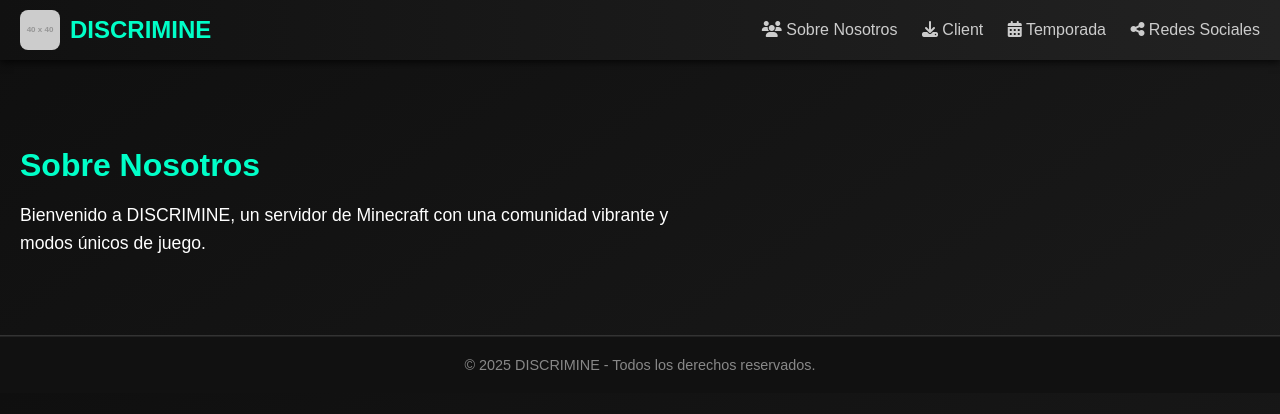
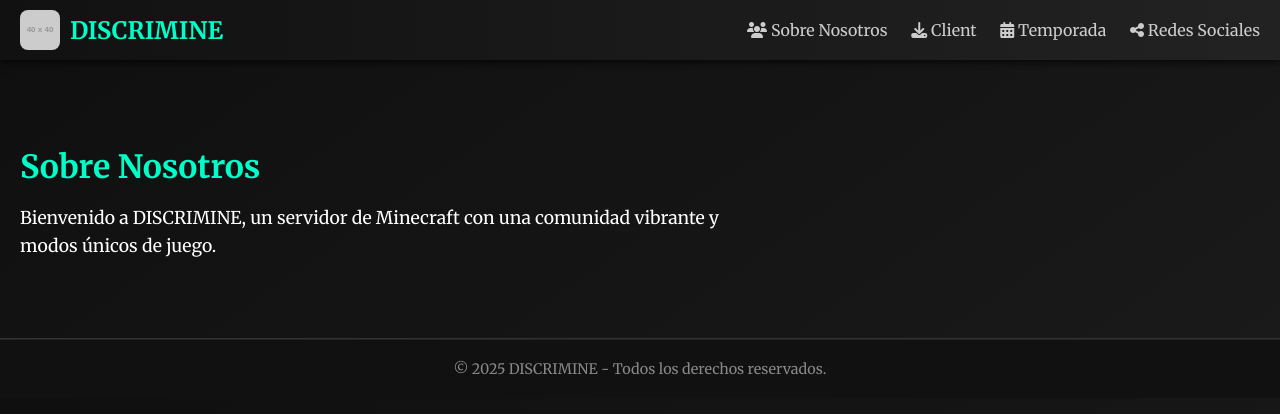
Before and after one commit to RedAkaAguilar/DISCRIMINE-WEB, a plain HTML site: page inicio.html in a window 1280 px wide. Drawn offline with Linux system fonts and the light colour scheme; placeholder pictures from the web are drawn by us.

Commit message:
Update inicio.html

```diff
--- a/inicio.html
+++ b/inicio.html
@@ -10,7 +10,7 @@
   <style>
     body {
       margin: 0;
-      font-family: 'Orbitron', sans-serif;
+      font-family: 'Merriweather', sans-serif;
       background: linear-gradient(145deg, #0f0f0f, #1a1a1a);
       color: #fff;
     }
```
